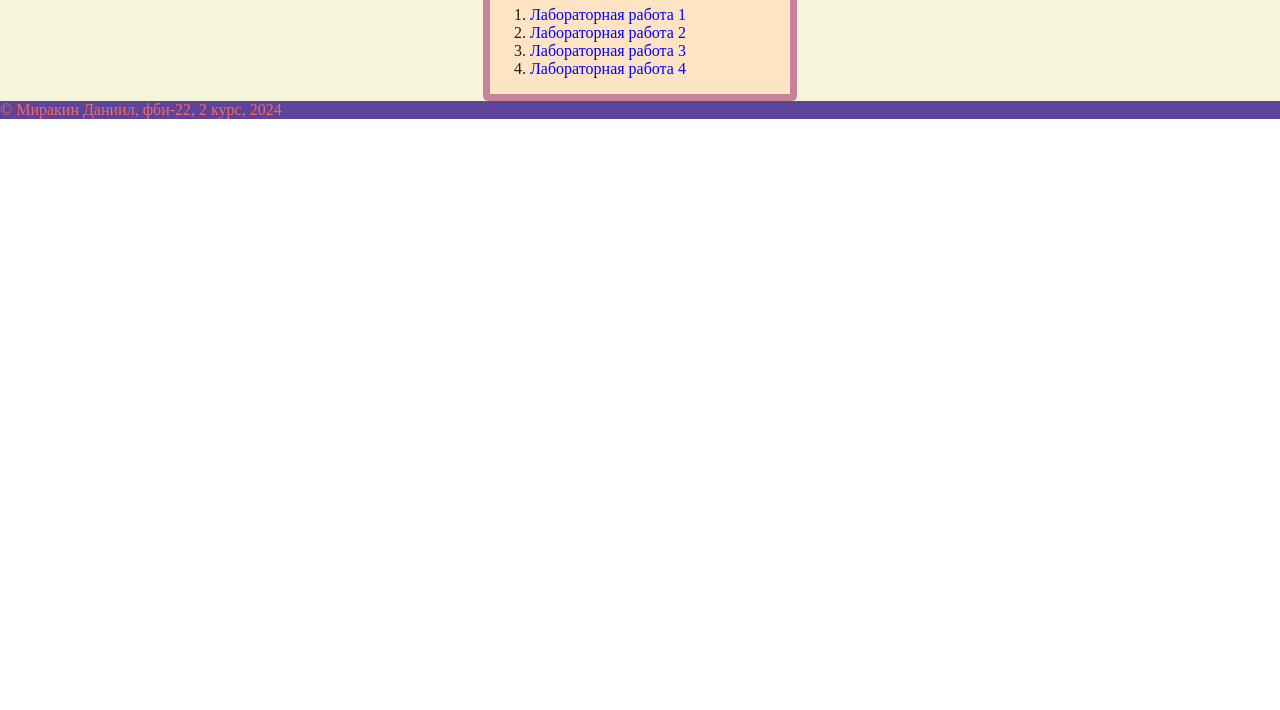
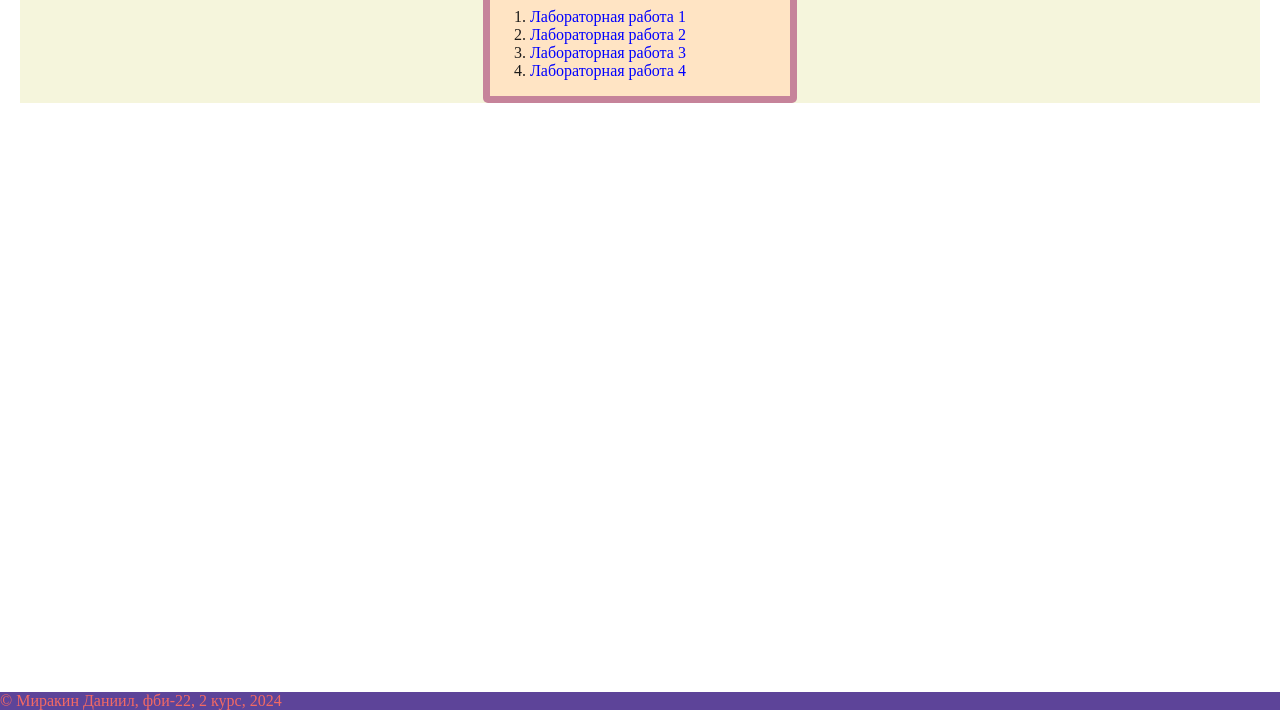
Before and after one commit to Lokhorras/Lokhorras, a plain HTML site: page index.html in a window 1280 px wide. Shown: the part 90-800 px from the top of the page. Drawn offline with Linux system fonts and the light colour scheme.

Commit message:
Статическое позиционирование

```diff
--- a/main.css
+++ b/main.css
@@ -9,13 +9,18 @@ header{
 main{
     background-color:beige;
     color: rgb(27, 26, 26);
-    margin: 0px;
+
+    margin: 10px 20px 45px ;
 }
 
 footer{
     background-color:rgb(93, 68, 153);
     color: rgb(243, 105, 100);
     margin: 0px;
+    position: fixed;
+    bottom: 0;
+    right:0;
+    left: 0;
 }
 
 
```
Also changed, not shown: index.html (+1 -0 lines).
